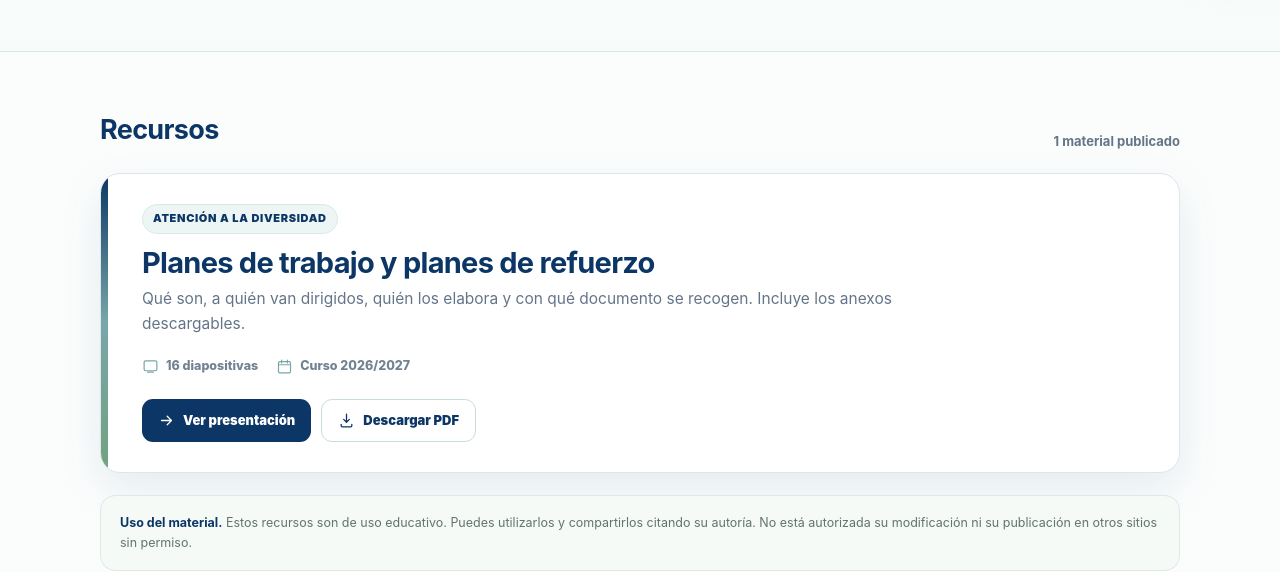
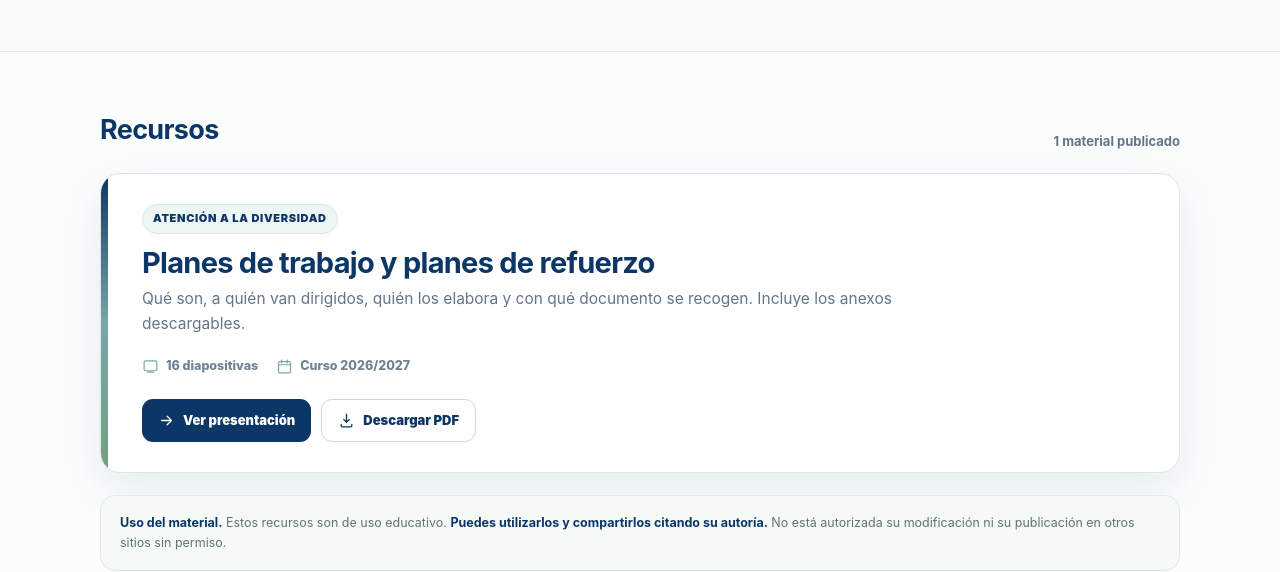
Before and after one commit to milalfarorientacion/milalfarorientacion.github.io, a plain HTML site: page index.html in a window 1280 px wide. Shown: the part 383-955 px from the top of the page. Drawn offline with Linux system fonts and the light colour scheme.

Commit message:
Update index.html

```diff
--- a/index.html
+++ b/index.html
@@ -352,7 +352,7 @@ footer{
 
   <div class="notice">
     <b>Uso del material.</b>
-    Estos recursos son de uso educativo. Puedes utilizarlos y compartirlos citando su autoría.
+    Estos recursos son de uso educativo. <b>Puedes utilizarlos y compartirlos citando su autoría.</b>
     No está autorizada su modificación ni su publicación en otros sitios sin permiso.
   </div>
 </main>
```
